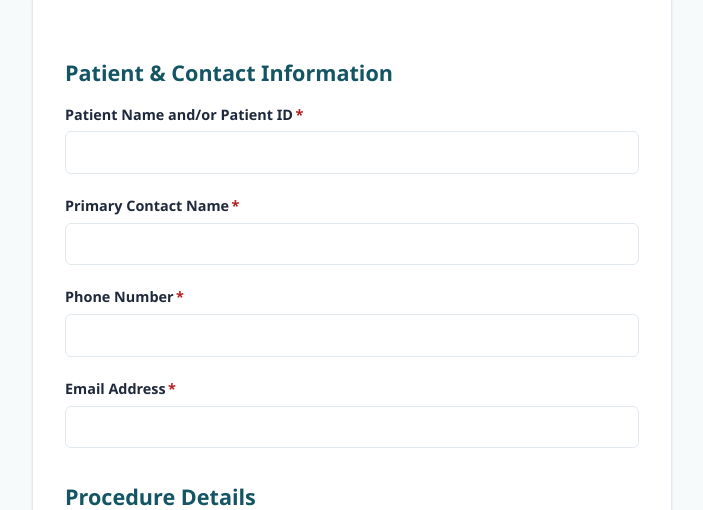
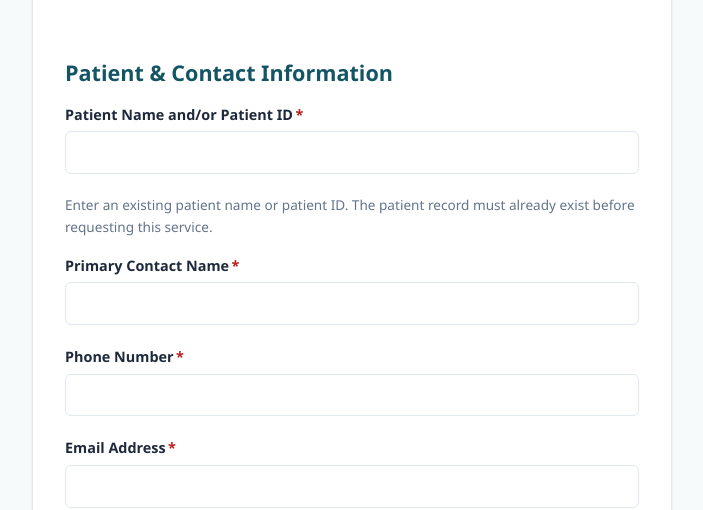
Before and after one commit to lhorton1208/starthere-patient-advocacy, a Flask app: page /client/outpatient-procedure-request in a window 1280 px wide. Shown: the part 340-850 px from the top of the page, without its empty margins (82-785 px from the left). Run offline with Flask 3, Linux system fonts and the light colour scheme; parts of the project's set-up code (start-up, migrations or seed data) failed here and were passed over; some libraries are stand-ins or nearby versions.

Commit message:
Require existing patients on ER and outpatient service intake.
Lookup patient name/ID on field blur, show a not-found dialog, and enforce the check on submit so services attach only to known patients.

Co-authored-by: Cursor <cursoragent@cursor.com>

```diff
--- a/routes/client_patient.py
+++ b/routes/client_patient.py
@@ -9,7 +9,9 @@ from forms import (
     empty_select,
 )
 from intake import (
+    PATIENT_MUST_EXIST_MESSAGE,
     create_intake_request,
+    find_patient_by_name_or_id,
     format_er_visit_notes,
     format_outpatient_procedure_notes,
     normalize_email,
@@ -26,7 +28,7 @@ from models import (
 )
 from datetime import date
 
-from flask import Blueprint, flash, redirect, render_template, request, session, url_for
+from flask import Blueprint, flash, jsonify, redirect, render_template, request, session, url_for
 from seed import COMPANY_NAME
 from sqlalchemy.exc import IntegrityError
 
@@ -545,6 +547,40 @@ def view_patient(patient_id):
     )
 
 
+@client_patient_bp.route("/api/patient-lookup")
+def patient_lookup():
+    """Return whether a patient exists for the given name or patient ID.
+
+    Used by ER Visit and OutPatient Procedure request forms on field blur.
+    Does not return PHI beyond existence (and matched display name when found).
+    """
+    from audit import log_phi_select
+
+    query = (request.args.get("q") or "").strip()
+    if not query:
+        return jsonify({"found": False, "message": PATIENT_MUST_EXIST_MESSAGE})
+
+    patient = find_patient_by_name_or_id(query)
+    if not patient:
+        return jsonify({"found": False, "message": PATIENT_MUST_EXIST_MESSAGE})
+
+    log_phi_select(
+        "patients",
+        record_id=patient.id,
+        patient_id=patient.id,
+        client_id=patient.client_id,
+        detail="service intake patient lookup",
+    )
+    return jsonify(
+        {
+            "found": True,
+            "patient_id": patient.id,
+            "display_name": patient.full_name,
+            "message": f"Patient found: {patient.full_name} (ID {patient.id})",
+        }
+    )
+
+
 @client_patient_bp.route("/outpatient-procedure-request", methods=["GET", "POST"])
 def outpatient_procedure_request():
     """Public form attached to the OutPatient Procedure Advocacy service.
@@ -575,6 +611,7 @@ def outpatient_procedure_request():
                 service="outpatient-procedure",
                 hospital_name=(form.provider_office_name.data or "").strip() or None,
                 notes=intake_notes,
+                patient_must_exist=True,
             )
             if patient and encounter:
                 msg = (
@@ -627,6 +664,7 @@ def er_visit_request():
                 hospital_city=(form.hospital_city.data or "").strip() or None,
                 hospital_state=(form.hospital_state.data or "").strip() or None,
                 notes=intake_notes,
+                patient_must_exist=True,
             )
             if patient and encounter:
                 msg = (
--- /dev/null
+++ b/static/js/patient-lookup.js
@@ -0,0 +1,190 @@
+/**
+ * On blur of Patient Name/ID fields, verify the patient exists before
+ * service-specific intake (ER Visit, OutPatient Procedure) can proceed.
+ */
+(function () {
+  var DEFAULT_MESSAGE =
+    "Patient not found. Please insert patient details first before attempting to request this service.";
+
+  function ensureDialog() {
+    var existing = document.getElementById("patient-lookup-dialog");
+    if (existing) return existing;
+
+    var overlay = document.createElement("div");
+    overlay.id = "patient-lookup-dialog";
+    overlay.className = "patient-lookup-dialog";
+    overlay.hidden = true;
+    overlay.setAttribute("role", "dialog");
+    overlay.setAttribute("aria-modal", "true");
+    overlay.setAttribute("aria-labelledby", "patient-lookup-dialog-title");
+    overlay.innerHTML =
+      '<div class="patient-lookup-dialog-panel">' +
+      '<h2 id="patient-lookup-dialog-title">Patient not found</h2>' +
+      '<p class="patient-lookup-dialog-message"></p>' +
+      '<button type="button" class="btn btn-solid patient-lookup-dialog-close">OK</button>' +
+      "</div>";
+    document.body.appendChild(overlay);
+
+    function close() {
+      overlay.hidden = true;
+    }
+
+    overlay.addEventListener("click", function (event) {
+      if (event.target === overlay) close();
+    });
+    overlay
+      .querySelector(".patient-lookup-dialog-close")
+      .addEventListener("click", close);
+    document.addEventListener("keydown", function (event) {
+      if (event.key === "Escape" && !overlay.hidden) close();
+    });
+    return overlay;
+  }
+
+  function showDialog(message) {
+    var dialog = ensureDialog();
+    var text = dialog.querySelector(".patient-lookup-dialog-message");
+    text.textContent = message || DEFAULT_MESSAGE;
+    dialog.hidden = false;
+    var closeBtn = dialog.querySelector(".patient-lookup-dialog-close");
+    if (closeBtn) closeBtn.focus();
+  }
+
+  function setStatus(el, state, message) {
+    if (!el) return;
+    el.classList.remove(
+      "patient-lookup-status--ok",
+      "patient-lookup-status--error",
+      "patient-lookup-status--checking"
+    );
+    if (state) {
+      el.classList.add("patient-lookup-status--" + state);
+    }
+    el.textContent = message || "";
+    el.hidden = !message;
+  }
+
+  function initField(input) {
+    if (!input || input.dataset.patientLookupBound === "1") return;
+    input.dataset.patientLookupBound = "1";
+
+    var form = input.form;
+    var statusId = input.id + "-lookup-status";
+    var status = document.getElementById(statusId);
+    if (!status) {
+      status = document.createElement("p");
+      status.id = statusId;
+      status.className = "patient-lookup-status form-note";
+      status.hidden = true;
+      input.insertAdjacentElement("afterend", status);
+    }
+
+    var lookupUrl =
+      input.getAttribute("data-patient-lookup-url") ||
+      "/client/api/patient-lookup";
+    var lastQuery = "";
+    var verifiedQuery = "";
+
+    function runLookup() {
+      var query = (input.value || "").trim();
+      if (!query) {
+        verifiedQuery = "";
+        setStatus(status, "", "");
+        return Promise.resolve(false);
+      }
+      if (query === verifiedQuery) {
+        return Promise.resolve(true);
+      }
+      if (query === lastQuery && status.classList.contains("patient-lookup-status--checking")) {
+        return Promise.resolve(false);
+      }
+
+      lastQuery = query;
+      setStatus(status, "checking", "Looking up patient…");
+
+      var url = lookupUrl + (lookupUrl.indexOf("?") >= 0 ? "&" : "?") + "q=" + encodeURIComponent(query);
+      return fetch(url, {
+        method: "GET",
+        headers: { Accept: "application/json" },
+        credentials: "same-origin",
+      })
+        .then(function (response) {
+          if (!response.ok) throw new Error("Lookup failed");
+          return response.json();
+        })
+        .then(function (data) {
+          if (data && data.found) {
+            verifiedQuery = query;
+            setStatus(
+              status,
+              "ok",
+              data.message ||
+                "Patient found" +
+                  (data.display_name ? ": " + data.display_name : "") +
+                  (data.patient_id ? " (ID " + data.patient_id + ")" : "")
+            );
+            return true;
+          }
+          verifiedQuery = "";
+          var msg = (data && data.message) || DEFAULT_MESSAGE;
+          setStatus(status, "error", msg);
+          showDialog(msg);
+          return false;
+        })
+        .catch(function () {
+          verifiedQuery = "";
+          var msg =
+            "Unable to verify the patient right now. Please try again.";
+          setStatus(status, "error", msg);
+          return false;
+        });
+    }
+
+    input.addEventListener("blur", function () {
+      runLookup();
+    });
+
+    if (form) {
+      form.addEventListener("submit", function (event) {
+        var query = (input.value || "").trim();
+        if (!query) return;
+        if (query === verifiedQuery) return;
+
+        event.preventDefault();
+        runLookup().then(function (found) {
+          if (found) {
+            form.submit();
+          } else if (!status.classList.contains("patient-lookup-status--error")) {
+            showDialog(DEFAULT_MESSAGE);
+          }
+        });
+      });
+    }
+  }
+
+  function init() {
+    document.querySelectorAll("form[data-require-existing-patient='1']").forEach(function (form) {
+      var input =
+        form.querySelector("[data-patient-lookup='1']") ||
+        form.querySelector("#patient_name") ||
+        form.querySelector("input[name='patient_name']");
+      if (!input) return;
+      if (!input.getAttribute("data-patient-lookup-url")) {
+        input.setAttribute(
+          "data-patient-lookup-url",
+          form.getAttribute("data-patient-lookup-url") || "/client/api/patient-lookup"
+        );
+      }
+      input.setAttribute("data-patient-lookup", "1");
+      initField(input);
+    });
+
+    document.querySelectorAll("[data-patient-lookup='1']").forEach(initField);
+  }
+
+  if (document.readyState === "loading") {
+    document.addEventListener("DOMContentLoaded", init);
+  } else {
+    init();
+  }
+})();
--- a/templates/client/outpatient_procedure_request.html
+++ b/templates/client/outpatient_procedure_request.html
@@ -14,11 +14,17 @@
   <div class="container">
     {{ flash_messages() }}
     <div class="form-card">
-      <form method="post">
+      <form method="post"
+            data-require-existing-patient="1"
+            data-patient-lookup-url="{{ url_for('client_patient.patient_lookup') }}">
         {{ form.hidden_tag() }}
 
         <h2>Patient &amp; Contact Information</h2>
         {{ render_form_field(form.patient_name) }}
+        <p class="form-note">
+          Enter an existing patient name or patient ID. The patient record must
+          already exist before requesting this service.
+        </p>
         {{ render_form_field(form.contact_name) }}
         {{ render_form_field(form.phone) }}
         {{ render_form_field(form.email) }}
@@ -56,3 +62,7 @@
   </div>
 </section>
 {% endblock %}
+
+{% block scripts %}
+<script src="{{ url_for('static', filename='js/patient-lookup.js') }}"></script>
+{% endblock %}
```
Also changed, not shown: intake.py (+76 -9 lines), static/css/style.css (+57 -0 lines), templates/client/er_visit_request.html (+11 -1 lines).
